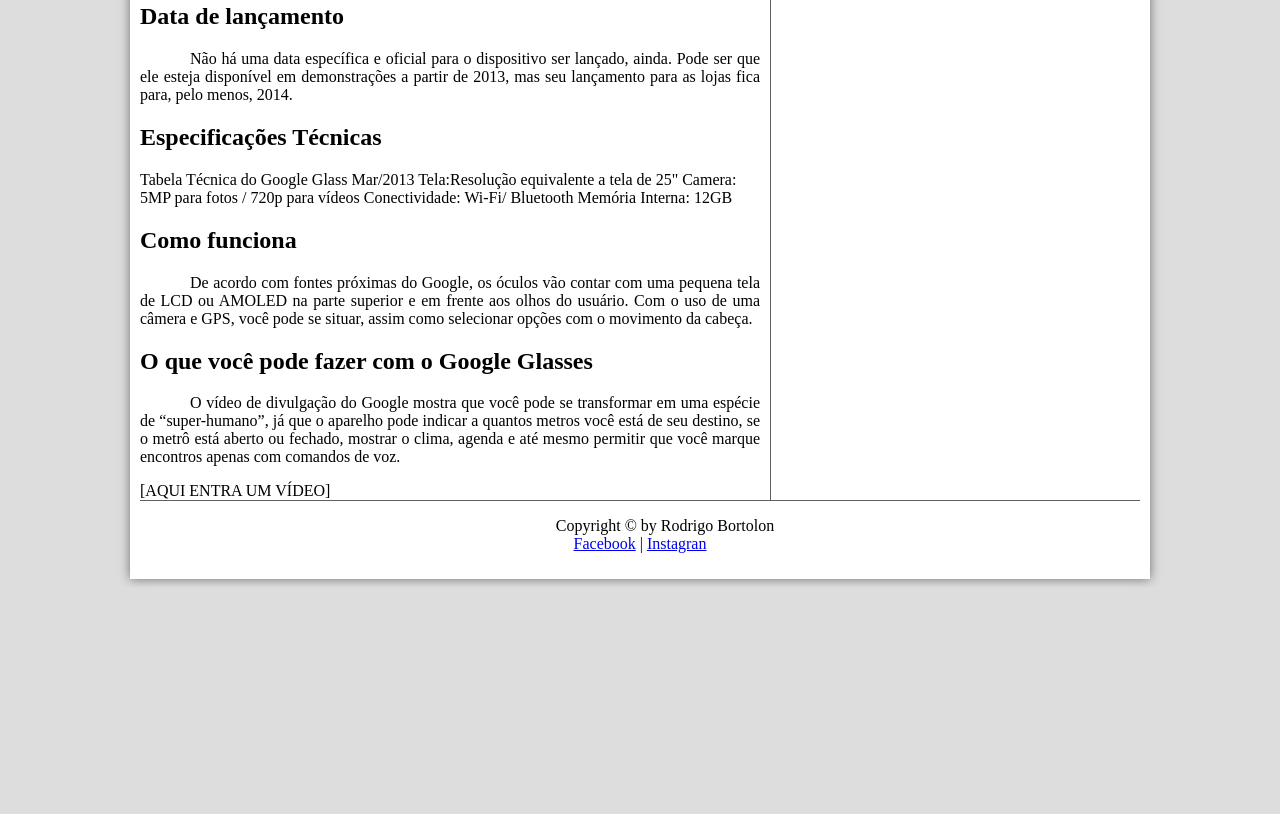
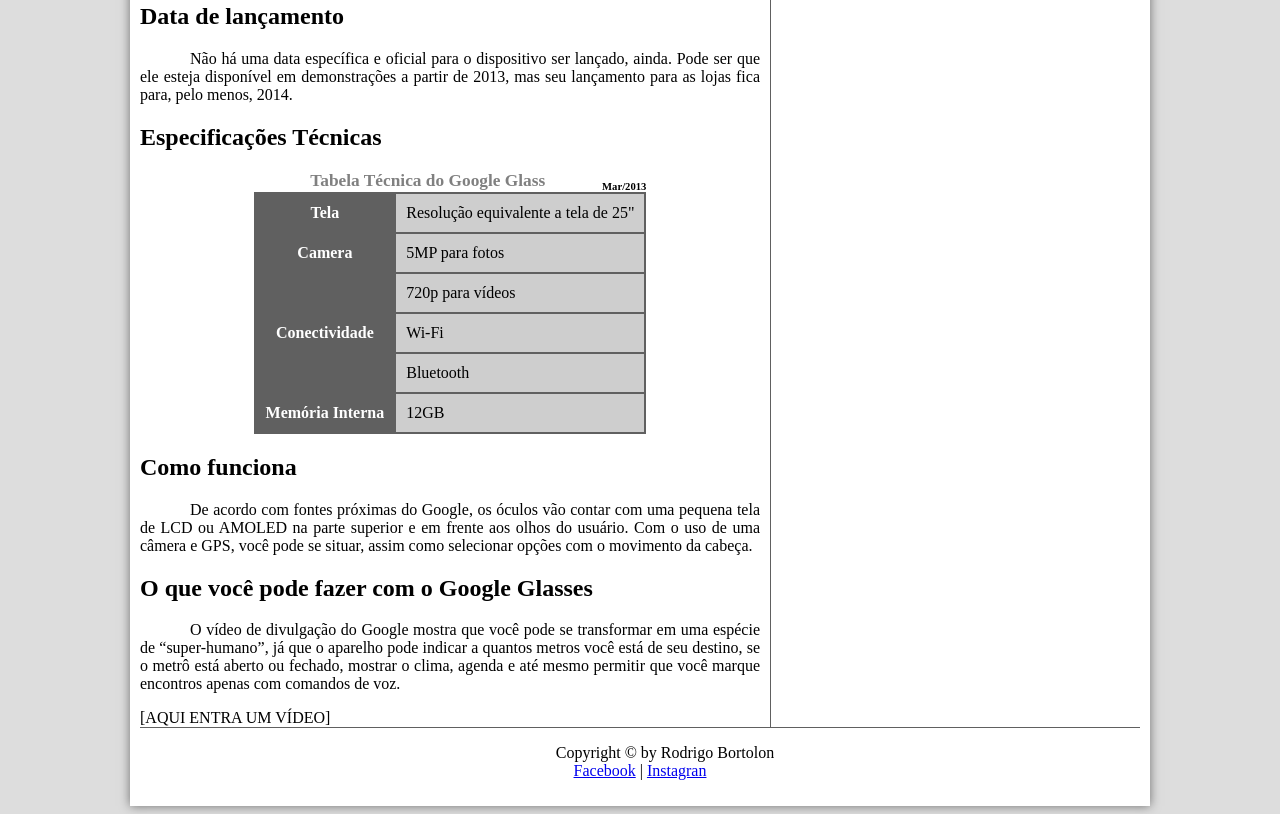
Before and after one commit to Rodrigo-Bortolon/Projeto-Glass, a plain HTML site: page projeto-glass-html5/index.html in a window 1280 px wide. Shown: the part 883-1697 px from the top of the page. Before the commit the page ends 1470 px from the top, so only its background shows below. Drawn offline with Linux system fonts and the light colour scheme.

Commit message:
Formatacao de tabelas

```diff
--- a/projeto-glass-html5/_css/estilo.css
+++ b/projeto-glass-html5/_css/estilo.css
@@ -5,41 +5,40 @@
     src: url("../_fonts/bubblegum-sans-regular.otf");
 }
 
-body{
+body {
     background-color: #dddddd;
 }
 
-/* FORMATAÇÃO INTERFACE */
+/* FORMATAÇÃO INTERFAce */
 
-div#interface{
+div#interface {
     width: 1000px;
     background-color: white;
     margin: -20px auto 0px auto;
     box-shadow: 0px 0px 10px rgba(0,0,0,.5);
     padding: 10px;
-
 }
 
-p{
+p {
     text-align: justify;
     text-indent: 50px;
 }
 
 /* FORMATAÇÃO DO CABEÇALHO */
 
-header#cabecalho img#icone{
+header#cabecalho img#icone {
     position: absolute;
     left: 1005px;
     top: 70px;
 }
 
-header#cabecalho{
+header#cabecalho {
     border-bottom: 1px #606060 solid;
     height: 110pt;
     background: url("../_imagens/glass-logo-peq.jpg") no-repeat 0px 80px;
 }
 
-header#cabecalho h1{
+header#cabecalho h1 {
     font-family: 'FonteLogo', sans-serif;
     font-size: 30px;
     color: #606060;
@@ -48,30 +47,28 @@
     margin-bottom: 0px;
 }
 
-header#cabecalho h2{
+header#cabecalho h2 {
     font-family: 'Titillium Web', sans-serif;
     font-size: 15pt;
     color: #888888;
     padding: 0px;
     margin-top: 0px;
-
 }
 
 /* FORMATAÇÃO DE IMAGENS COM LEGENDAS */
 
-figure.foto-legenda{
+figure.foto-legenda {
     position: relative;
     border: 8px solid white;
     box-shadow: 1px 1px 4px black;
-
 }
 
-figure.foto-legenda img{
+figure.foto-legenda img {
     width: 100%;
     height: 100%;
 }
 
-figure.foto-legenda figcaption{
+figure.foto-legenda figcaption {
     opacity: 0;
     position: absolute;
     top: 0px;
@@ -84,77 +81,113 @@
     transition: opacity 1s;
 }
 
-figure.foto-legenda:hover figcaption{
+figure.foto-legenda:hover figcaption {
     opacity: 1;
 }
 
 /* FORMATAÇÃO DO MENU */
 
-nav#menu{
+nav#menu {
     display: block;
-
 }
 
-nav#menu ul{
+nav#menu ul {
     list-style: none;
     text-transform: uppercase;
     position: absolute;
     top: -20px;
-    left: 100px;
-
+    left: 545px;
 }
 
-nav#menu li{
+nav#menu li {
     display: inline-block;
     background-color: #dddddd;
     padding: 10px;
     margin: 2px;
     transition: background-color 1s;
-
 }
 
-nav#menu li:hover{
+nav#menu li:hover {
     background-color: #606060;
-
 }
 
-nav#menu h1{
+nav#menu h1 {
     display: none;
 }
 
-nav#menu a{
+nav#menu a {
     color: black;
     text-decoration: none;
 }
 
-nav#menu a:hover{
+nav#menu a:hover {
     color: white;
-
 }
 
 /* FORMATAÇÃO DO CORPO  */
 
-section#corpo{
+section#corpo {
     display: block;
     width: 620px;
     float: left;
     border-right: 1px solid #606060;
     padding-right: 10px;
-
 }
 
-aside#lateral{
+aside#lateral {
    display: block;
    width: 350px;
    float: right;
 }
 
-footer#rodape{
+footer#rodape {
     clear: both;
     border-top: 1px solid #606060;
+}
+
+footer#rodape p {
+    text-align: center;
+}
+
+table#tabelaspec {
+    border: 1px solid #606060;
+    border-spacing: 0px;
+    margin-left: auto;
+    margin-right: auto;
 
 }
 
-footer#rodape p{
+table#tabelaspec td {
+    border: 1px solid #606060;
+    padding: 10px;
     text-align: center;
+    vertical-align: middle;
+
 }
+
+table#tabelaspec td.ColEsq {
+    color: #ffffff;
+    background-color: #606060;
+    vertical-align: top;
+    font-weight: bold;
+
+}
+
+table#tabelaspec td.ColDir {
+    background-color: #cecece;
+    text-align: left;
+}
+
+table#tabelaspec caption {
+    color: #808080;
+    font-size: 13pt;
+    font-weight: bolder;
+}
+
+table#tabelaspec caption span {
+    display: block;
+    float: right;
+    color: #000000;
+    font-size: 8pt;
+    margin-top: 10px;
+}
--- a/projeto-glass-html5/index.html
+++ b/projeto-glass-html5/index.html
@@ -51,12 +51,16 @@
         <p>Não há uma data específica e oficial para o dispositivo ser lançado, ainda. Pode ser que ele esteja disponível em demonstrações a partir de 2013, mas seu lançamento para as lojas fica para, pelo menos, 2014.</p>
 
         <h2>Especificações Técnicas</h2>
-        Tabela Técnica do Google Glass Mar/2013
+        <table id="tabelaspec">
+            <caption> Tabela Técnica do Google Glass <span>Mar/2013</span></caption>
 
-        Tela:Resolução equivalente a tela de 25"
-        Camera: 5MP para fotos / 720p para vídeos
-        Conectividade: Wi-Fi/ Bluetooth
-        Memória Interna: 12GB
+            <tr><td class="ColEsq">Tela</td><td class="ColDir">Resolução equivalente a tela de 25"</td></tr>
+            <tr><td class="ColEsq" rowspan="2">Camera</td><td class="ColDir"> 5MP para fotos</td></tr>
+            <tr><td class="ColDir">720p para vídeos</td></tr>
+            <tr><td class="ColEsq" rowspan="2">Conectividade</td><td class="ColDir"> Wi-Fi</td></tr>
+            <tr><td class="ColDir"> Bluetooth</td></tr>
+            <tr><td class="ColEsq">Memória Interna</td><td class="ColDir"> 12GB</td></tr>
+        </table>
 
         <h2>Como funciona</h2>
         <p>De acordo com fontes próximas do Google, os óculos vão contar com uma pequena tela de LCD ou AMOLED na parte superior e em frente aos olhos do usuário. Com o uso de uma câmera e GPS, você pode se situar, assim como selecionar opções com o movimento da cabeça.</p>
```
